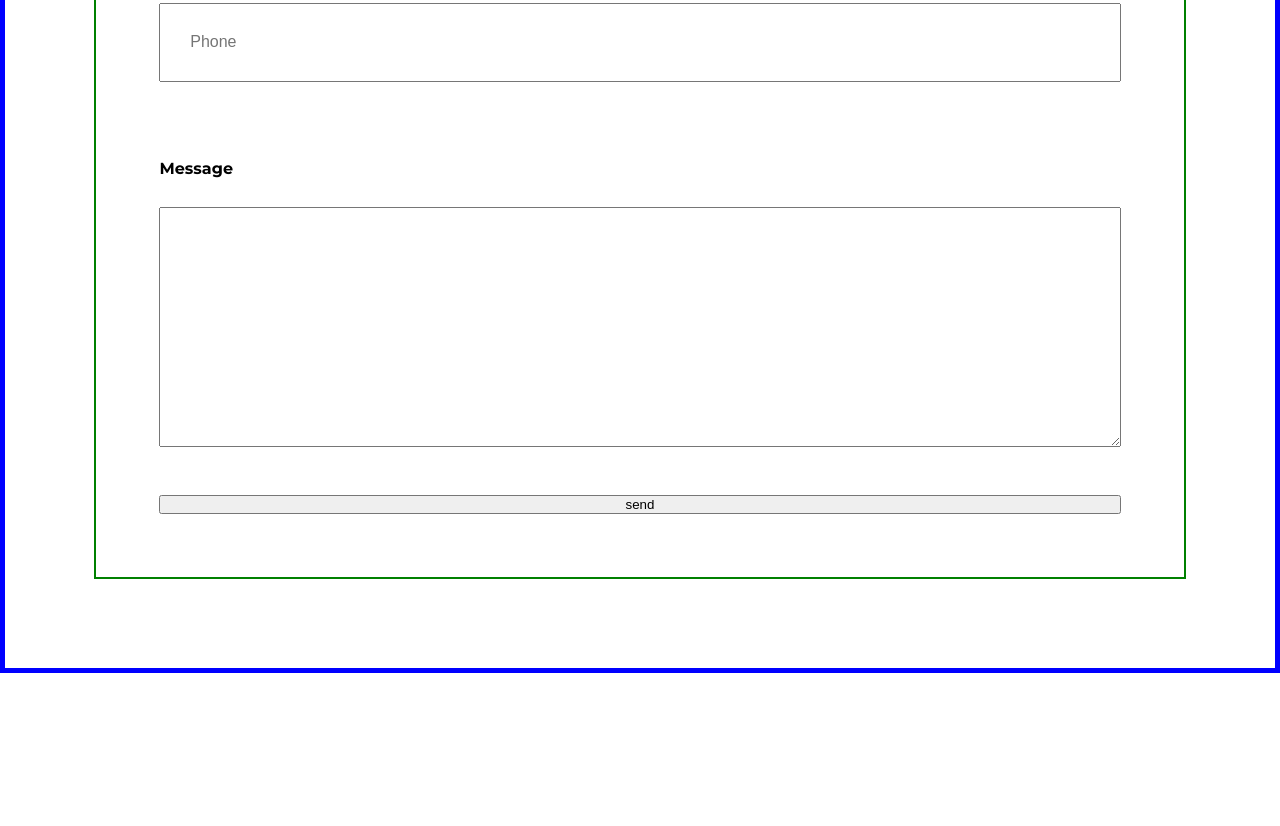
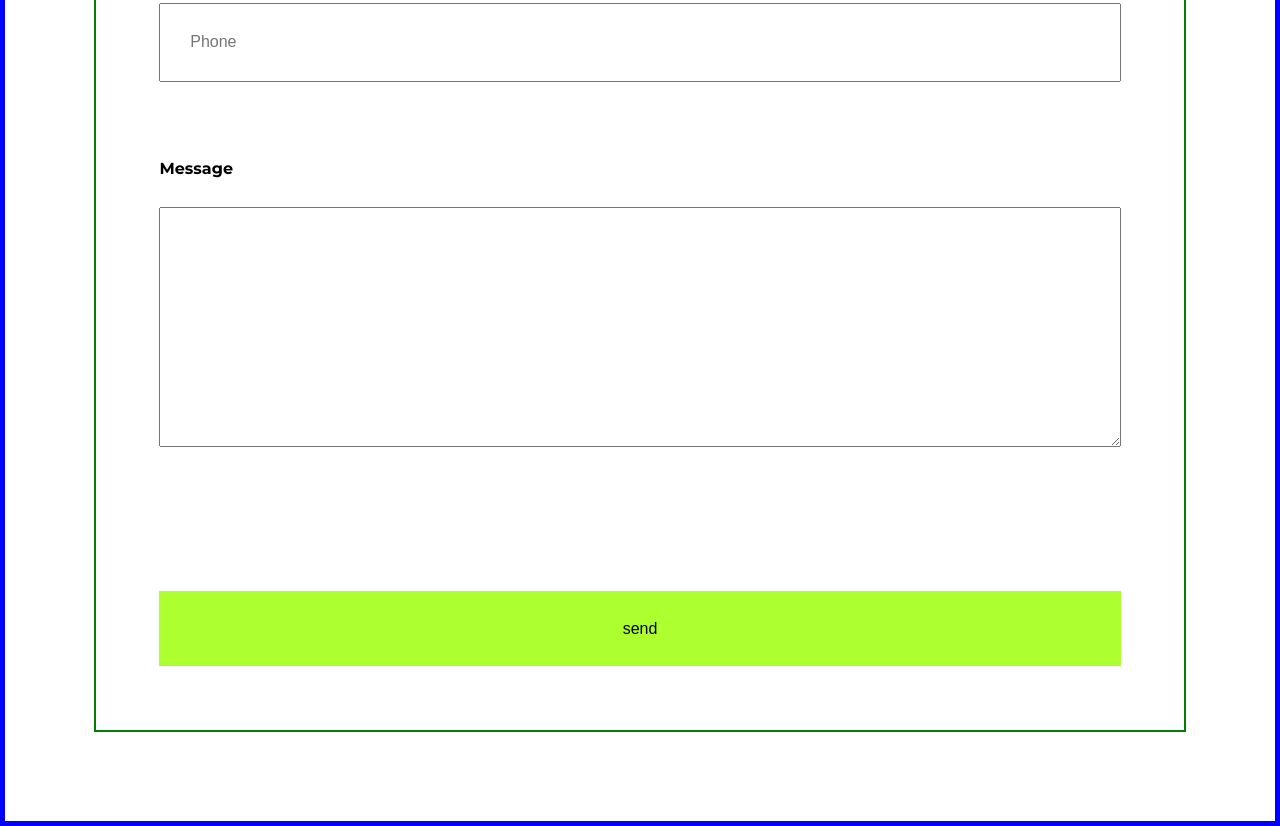
Before and after one commit to SaneenKP/Portfolio-Website, a plain HTML site: page index.html in a window 1280 px wide. Shown: the part 2710-3536 px from the top of the page. Before the commit the page ends 3383 px from the top, so only its background shows below. Drawn offline with nearby package versions, Linux system fonts and the light colour scheme.

Commit message:
button styles added

```diff
--- a/contactStyles.css
+++ b/contactStyles.css
@@ -21,3 +21,13 @@
     margin-bottom: 3%;
     margin-top: 3%;
 }
+
+.contact-wrapper button{
+    margin-top: 10%;
+    height: fit-content;
+    font-size: 1rem;
+    padding: 3%;
+    border: black;
+    background-color: greenyellow;
+
+}
```
